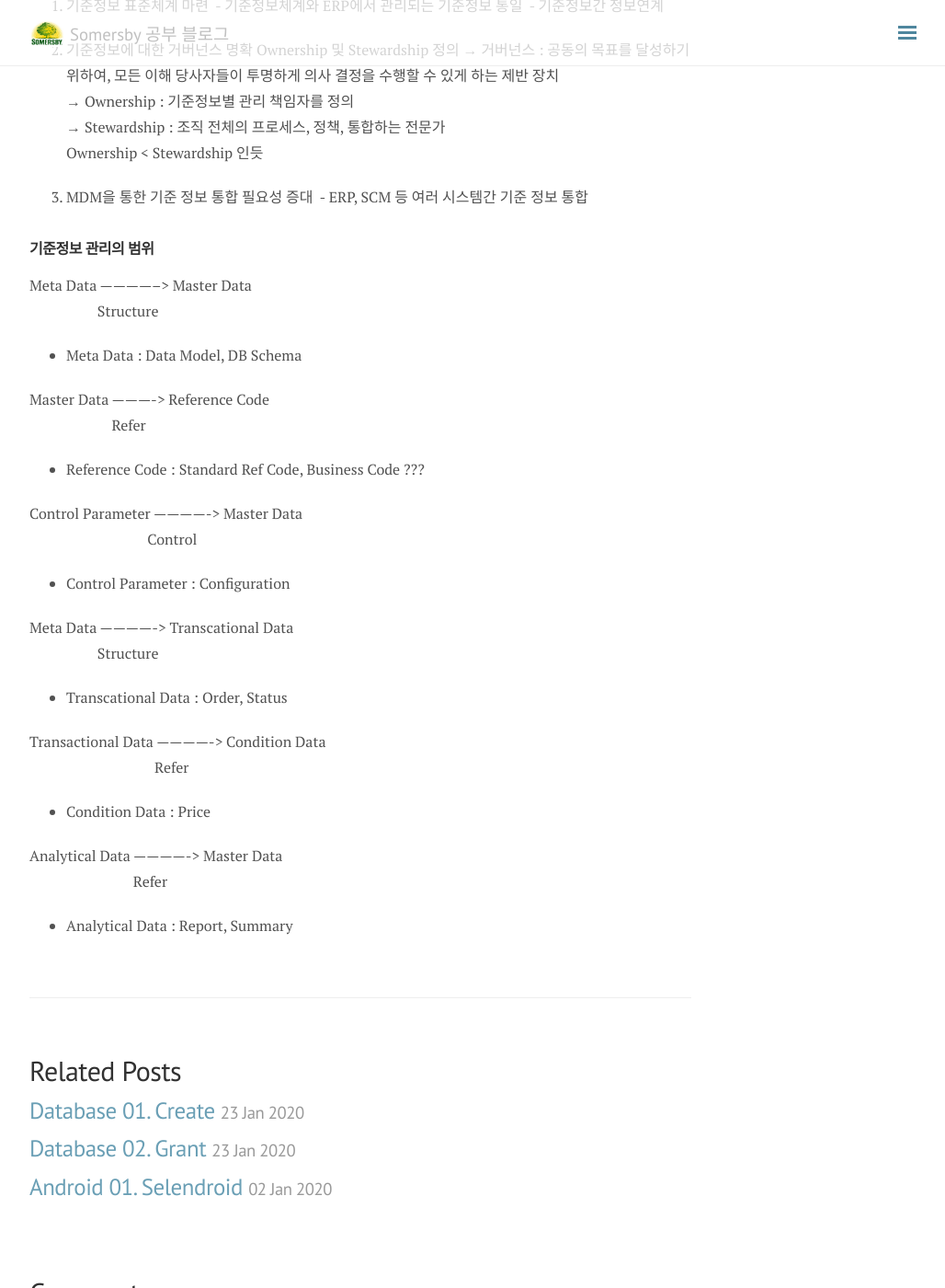
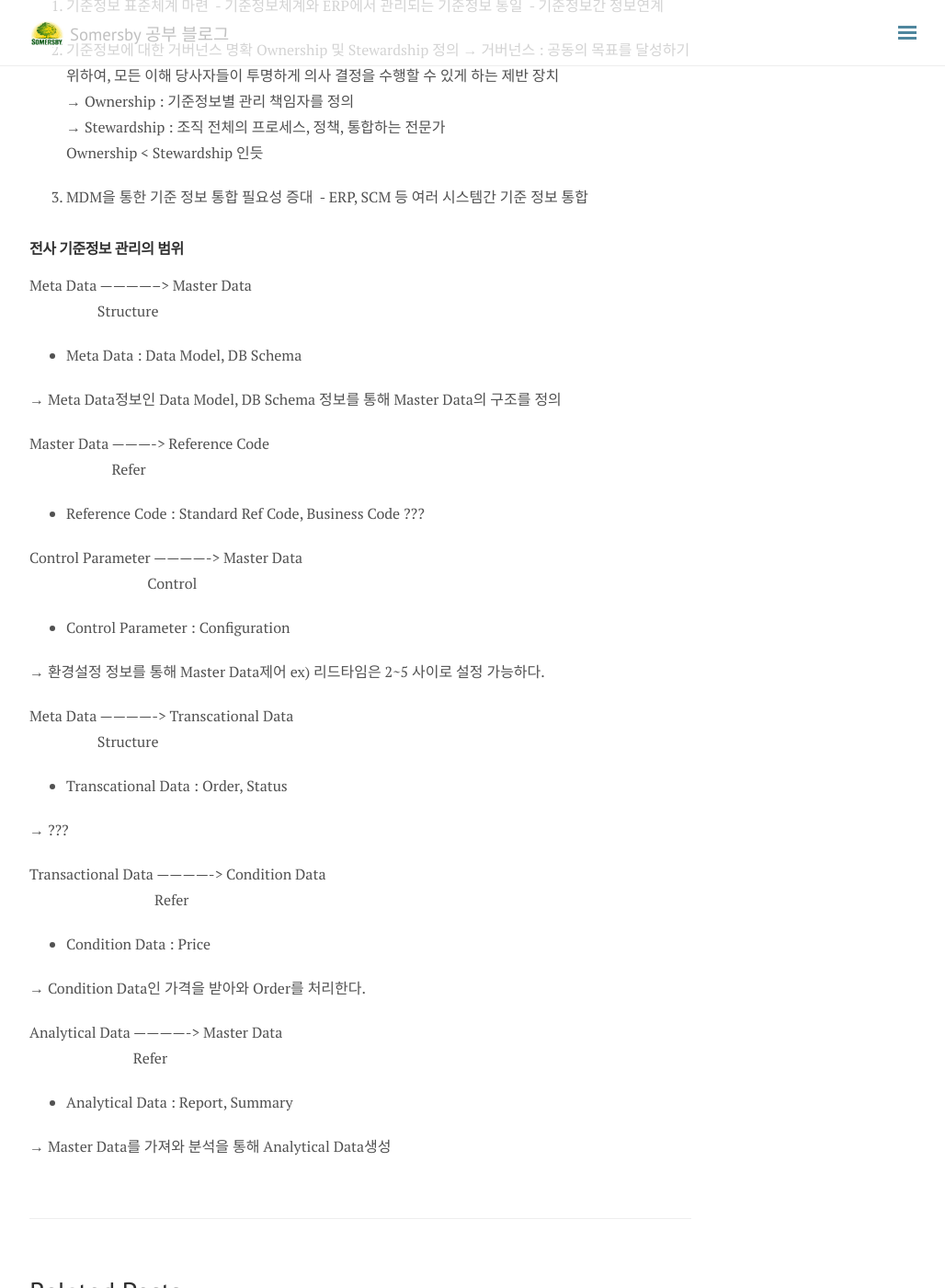
Before and after one commit to Somersbii/Somersbii.github.io, a Jekyll site: the page built from _posts/2020-01-23-MDM-01.md, in a window 1280 px wide and 1400 px high, scrolled down 739 px. Shown: the whole window at 92% size, without its empty margins (248-1276 px from the left). Built offline with Jekyll 4.4.1, drawn with Linux system fonts in a browser that asks for light colours; nearby versions of some CDN libraries; comment, search, counter and statistics services are not loaded.

Commit message:
update post

```diff
--- a/_posts/2020-01-23-MDM-01.md
+++ b/_posts/2020-01-23-MDM-01.md
@@ -38,10 +38,13 @@ ex)
 &nbsp;- ERP, SCM 등 여러 시스템간 기준 정보 통합
 
 
-#### 기준정보 관리의 범위
+#### 전사 기준정보 관리의 범위
 Meta Data --------------> Master Data
 &nbsp;&nbsp;&nbsp;&nbsp;&nbsp;&nbsp;&nbsp;&nbsp;&nbsp;&nbsp;&nbsp;&nbsp;&nbsp;&nbsp;&nbsp;&nbsp;&nbsp;&nbsp;&nbsp;Structure
+
 * Meta Data : Data Model, DB Schema
+
+→ Meta Data정보인 Data Model, DB Schema 정보를 통해 Master Data의 구조를 정의
 
 Master Data ----------> Reference Code
 &nbsp;&nbsp;&nbsp;&nbsp;&nbsp;&nbsp;&nbsp;&nbsp;&nbsp;&nbsp;&nbsp;&nbsp;&nbsp;&nbsp;&nbsp;&nbsp;&nbsp;&nbsp;&nbsp;&nbsp;&nbsp;&nbsp;&nbsp;Refer
@@ -51,16 +54,24 @@ Control Parameter -------------> Master Data
 &nbsp;&nbsp;&nbsp;&nbsp;&nbsp;&nbsp;&nbsp;&nbsp;&nbsp;&nbsp;&nbsp;&nbsp;&nbsp;&nbsp;&nbsp;&nbsp;&nbsp;&nbsp;&nbsp;&nbsp;&nbsp;&nbsp;&nbsp;&nbsp;&nbsp;&nbsp;&nbsp;&nbsp;&nbsp;&nbsp;&nbsp;&nbsp;&nbsp;Control
 * Control Parameter : Configuration
 
+→ 환경설정 정보를 통해 Master Data제어
+ex) 리드타임은 2~5 사이로 설정 가능하다.
+
 Meta Data -------------> Transcational Data
 &nbsp;&nbsp;&nbsp;&nbsp;&nbsp;&nbsp;&nbsp;&nbsp;&nbsp;&nbsp;&nbsp;&nbsp;&nbsp;&nbsp;&nbsp;&nbsp;&nbsp;&nbsp;&nbsp;Structure
 
 * Transcational Data : Order, Status
 
+→ ???
 
 Transactional Data -------------> Condition   Data
 &nbsp;&nbsp;&nbsp;&nbsp;&nbsp;&nbsp;&nbsp;&nbsp;&nbsp;&nbsp;&nbsp;&nbsp;&nbsp;&nbsp;&nbsp;&nbsp;&nbsp;&nbsp;&nbsp;&nbsp;&nbsp;&nbsp;&nbsp;&nbsp;&nbsp;&nbsp;&nbsp;&nbsp;&nbsp;&nbsp;&nbsp;&nbsp;&nbsp;&nbsp; Refer
 * Condition Data : Price
 
+→ Condition Data인 가격을 받아와 Order를 처리한다.
+
 Analytical Data -------------> Master Data
 &nbsp;&nbsp;&nbsp;&nbsp;&nbsp;&nbsp;&nbsp;&nbsp;&nbsp;&nbsp;&nbsp;&nbsp;&nbsp;&nbsp;&nbsp;&nbsp;&nbsp;&nbsp;&nbsp;&nbsp;&nbsp;&nbsp;&nbsp;&nbsp;&nbsp;&nbsp;&nbsp;&nbsp;&nbsp;Refer
 * Analytical Data : Report, Summary
+
+→ Master Data를 가져와 분석을 통해 Analytical Data생성
```
